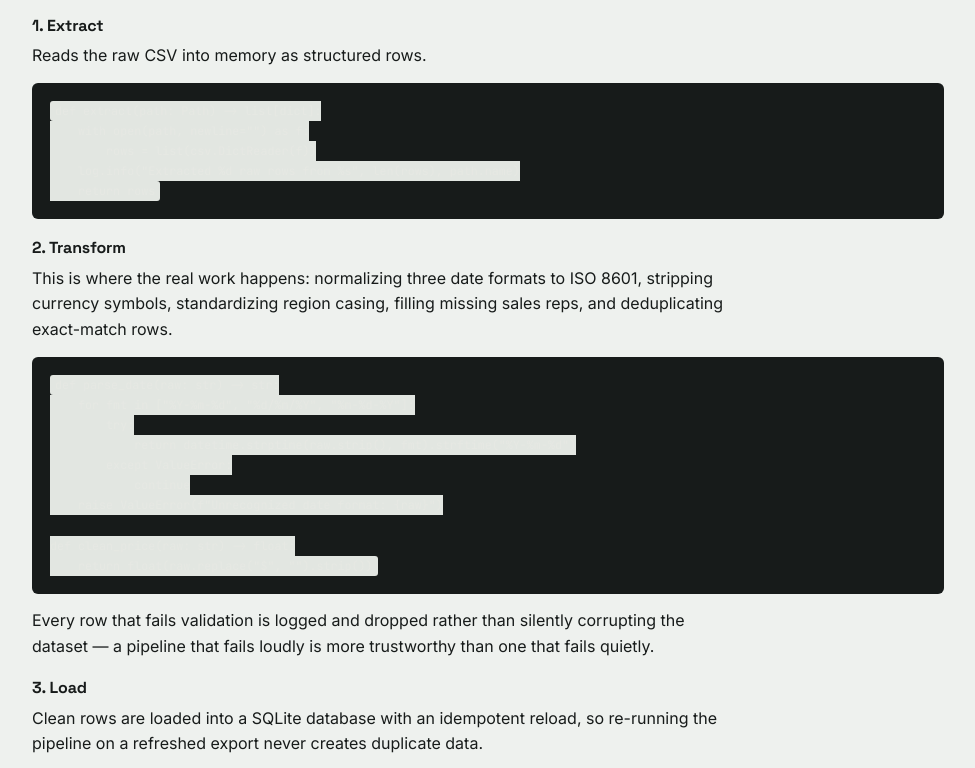
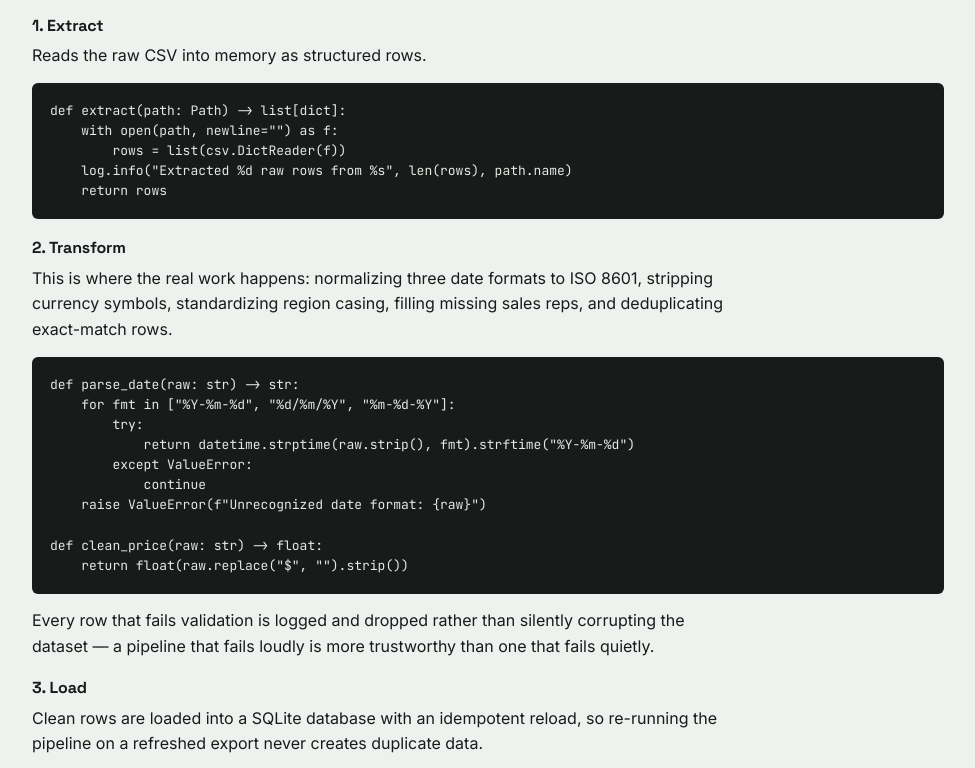
Before and after one commit to MUNASHEMAK-22/MUNASHEMAK-22.github.io, a plain HTML site: page projects/etl-pipeline.html in a window 1280 px wide. Shown: the part 1422-2190 px from the top of the page, without its empty margins (152-1127 px from the left). Drawn offline with Linux system fonts and the light colour scheme.

Commit message:
Update style.css

```diff
--- a/css/style.css
+++ b/css/style.css
@@ -165,6 +165,7 @@ pre{
   margin:14px 0;
 }
 code{font-family:'JetBrains Mono',monospace;background:var(--paper-2);padding:2px 5px;border-radius:3px;font-size:.9em;}
+pre code{background:none;padding:0;border-radius:0;color:inherit;font-size:1em;}
 
 table{width:100%;border-collapse:collapse;margin:14px 0;font-size:14px;}
 th,td{text-align:left;padding:8px 10px;border-bottom:1px solid var(--line);}
```
